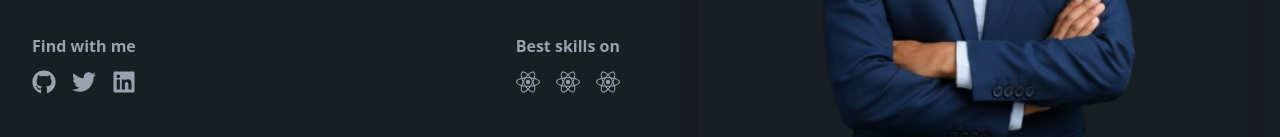
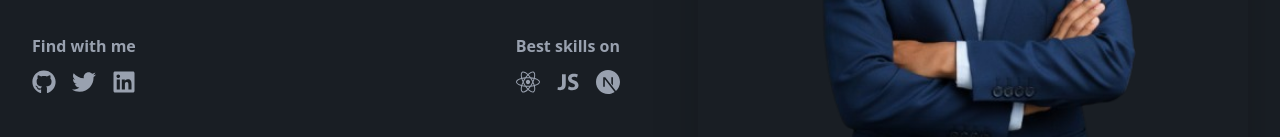
Before and after one commit to sumon-webs/sumon-portfolio, a Next.js app: page / in a window 1280 px wide. Shown: the part 466-603 px from the top of the page. Built offline with nearby package versions, Linux system fonts and the light colour scheme.

Commit message:
Problem solved

```diff
--- a/src/components/Hero.jsx
+++ b/src/components/Hero.jsx
@@ -4,6 +4,8 @@ import HeroImage from "../assets/image/hero.png";
 import Image from "next/image";
 import { FaGithub, FaReact, FaTwitter } from "react-icons/fa";
 import { FaLinkedin } from "react-icons/fa6";
+import { IoLogoJavascript } from "react-icons/io";
+import { SiNextdotjs } from "react-icons/si";
 import { Typewriter } from "react-simple-typewriter";
 
 const Hero = () => {
@@ -57,9 +59,15 @@ const Hero = () => {
                             </h3>
 
                             <div className="flex gap-4 text-2xl text-gray-400">
-                                <FaGithub className="hover:text-white cursor-pointer transition" />
-                                <FaTwitter className="hover:text-sky-400 cursor-pointer transition" />
-                                <FaLinkedin className="hover:text-blue-500 cursor-pointer transition" />
+                                <a href="https://github.com/sumon-webs" target="blank">
+                                    <FaGithub className="hover:text-white cursor-pointer transition" />
+                                </a>
+                                <a href="https://x.com/sumon_ali1557" target="blank">
+                                    <FaTwitter className="hover:text-sky-400 cursor-pointer transition" />
+                                </a>
+                                <a href="https://www.linkedin.com/in/md-sumon-ali1557/" target="blank">
+                                    <FaLinkedin className="hover:text-blue-500 cursor-pointer transition" />
+                                </a>
                             </div>
                         </div>
 
@@ -71,8 +79,8 @@ const Hero = () => {
 
                             <div className="flex gap-4 text-2xl text-gray-400">
                                 <FaReact className="hover:text-cyan-400 transition" />
-                                <FaReact className="hover:text-cyan-400 transition" />
-                                <FaReact className="hover:text-cyan-400 transition" />
+                                <IoLogoJavascript className="hover:text-cyan-400 transition" />
+                                <SiNextdotjs className="hover:text-cyan-400 transition" />
                             </div>
                         </div>
 
--- a/src/components/NavBar.jsx
+++ b/src/components/NavBar.jsx
@@ -11,7 +11,7 @@ const NavBar = () => {
     const [hireOpen, setHireOpen] = useState(false);
 
     return (
-        <div className=" sticky top-0 z-50 shadow-sm">
+        <div className=" sticky top-0 z-50 bg-base-300 shadow-lg">
             <div className="container mx-auto text-gray-300">
 
                 {/* NAVBAR */}
@@ -69,7 +69,7 @@ const NavBar = () => {
 
                 {/* MOBILE MENU */}
                 {menuOpen && (
-                    <div className="md:hidden mt-2 pb-4">
+                    <div className="md:hidden mt-2 pl-8 pb-4">
                         <ul className="flex flex-col gap-4 font-medium">
                             <NavLinkActive href="/">Home</NavLinkActive>
                             <NavLinkActive href="/about">About</NavLinkActive>
```
